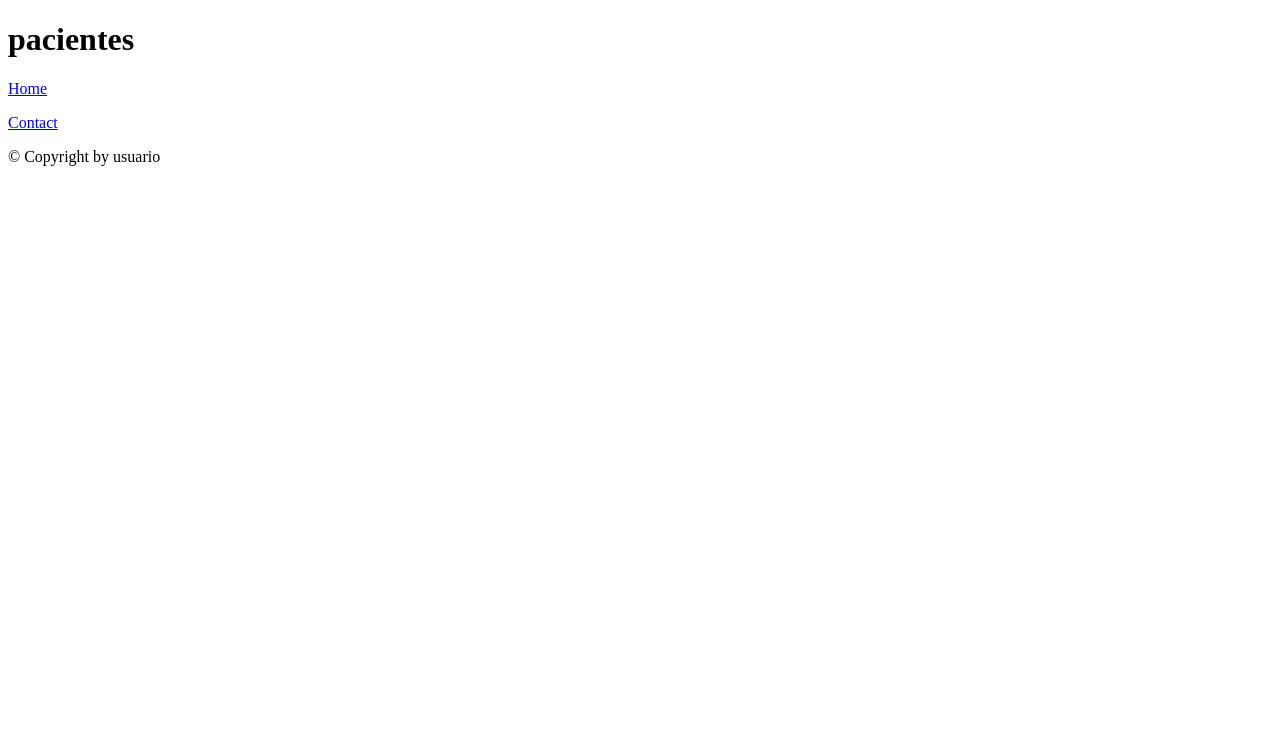
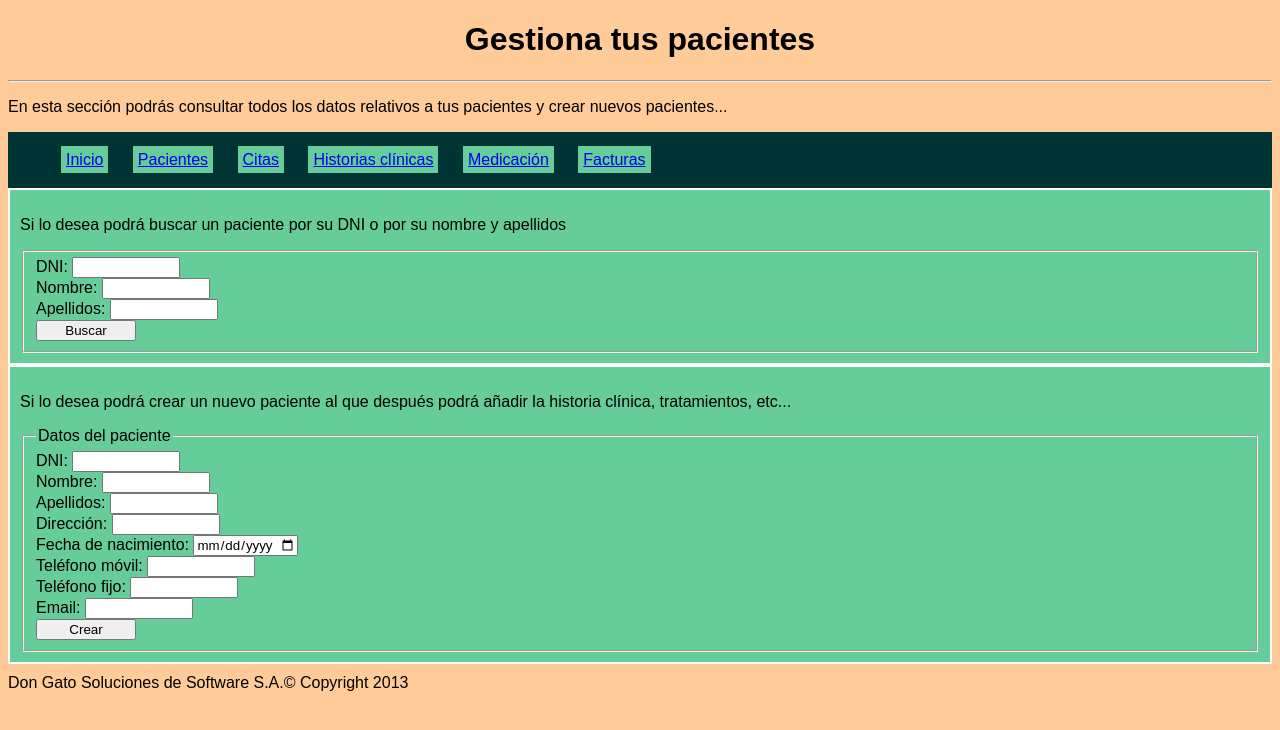
Before and after one commit to carlosmartineztoral/DonGato, a plain HTML site: page secciones/pacientes.html in a window 1280 px wide. Drawn offline with Linux system fonts and the light colour scheme.

Commit message:
Cambios en estilos .css, correccion de formularios y otros cambios menores

```diff
--- a/estilos/estilos.css
+++ b/estilos/estilos.css
@@ -1,3 +1,48 @@
+* {
+  font-family: Arial;
+}
+
 body {
+	background-color: #FFCC99;
+}
 
+h1 {
+	text-align: center;
 }
+
+nav {
+	background-color: #003333;
+	padding: 3px 3px 3px 3px;
+}
+
+li {
+  	display: inline;
+  	margin: 0 10px;
+	padding: 3px 3px 3px 3px;
+	border: 2px solid #66CC99;
+	background-color: #66CC99;
+}
+
+.formulario {
+	padding: 10px 10px 10px 10px;
+	border: 2px solid #FFFFFF;
+	background-color: #66CC99;
+}
+
+.texto_grande {
+	width: 1000px;
+	height: 150px;
+}
+
+.etiqueta {
+	text-align:right;
+	width:200px;
+}
+
+input {
+	width: 100px;
+}
+
+footer {
+	padding: 10px 3px 3px 0px;
+}
--- a/secciones/pacientes.html
+++ b/secciones/pacientes.html
@@ -1,40 +1,74 @@
 <!DOCTYPE html>
-<html lang="en">
+<html lang="es-ES">
 <head>
-  <meta charset="utf-8" />
-
-  <!-- Always force latest IE rendering engine (even in intranet) & Chrome Frame
-       Remove this if you use the .htaccess -->
-  <meta http-equiv="X-UA-Compatible" content="IE=edge,chrome=1" />
-
-  <title>pacientes</title>
-  <meta name="description" content="" />
-  <meta name="author" content="usuario" />
-
-  <meta name="viewport" content="width=device-width; initial-scale=1.0" />
-
-  <!-- Replace favicon.ico & apple-touch-icon.png in the root of your domain and delete these references -->
-  <link rel="shortcut icon" href="/favicon.ico" />
-  <link rel="apple-touch-icon" href="/apple-touch-icon.png" />
+	<meta charset="utf-8" />
+	<title>Pacientes</title>
+	<link rel="stylesheet" href="../estilos/estilos.css">
 </head>
-
 <body>
-  <div>
-    <header>
-      <h1>pacientes</h1>
-    </header>
-    <nav>
-      <p><a href="/">Home</a></p>
-      <p><a href="/contact">Contact</a></p>
-    </nav>
-
-    <div>
-
-    </div>
-
-    <footer>
-     <p>&copy; Copyright  by usuario</p>
-    </footer>
-  </div>
+	<h1>Gestiona tus pacientes</h1>
+	<hr>
+	<p>En esta sección podrás consultar todos los datos relativos a tus pacientes y crear nuevos pacientes...</p>
+	<nav>
+		<ul>
+			<li><a href="../index.html">Inicio</a></li>
+			<li><a href="pacientes.html">Pacientes</a></li>
+			<li><a href="citas.html">Citas</a></li>
+			<li><a href="historias.html">Historias clínicas</a></li>
+			<li><a href="medicacion.html">Medicación</a></li>
+			<li><a href="facturas.html">Facturas</a></li>
+		</ul>
+	</nav>
+	<div class="formulario">
+		<p>Si lo desea podrá buscar un paciente por su DNI o por su nombre y apellidos</p>
+		<form action="" method="POST">
+			<fieldset>
+				<label class="etiqueta" for="dni">DNI: </label>
+				<input type="text" name="dni">
+				<br>
+				<label for="nombre">Nombre: </label>
+				<input type="text" name="nombre">
+				<br>
+				<label for="apellidos">Apellidos: </label>
+				<input type="text" name="apellidos">
+				<br>
+				<input type="submit" name="buscar" value="Buscar">
+			</fieldset>
+		</form>
+	</div>
+	<div class="formulario">
+		<p>Si lo desea podrá crear un nuevo paciente al que después podrá añadir la historia clínica, tratamientos, etc...</p>
+		<form action="" method="POST">
+			<fieldset>
+				<legend>Datos del paciente</legend>
+				<label for="dni">DNI: </label>
+				<input type="text" name="dni">
+				<br>
+				<label for="nombre">Nombre: <label>
+				<input type="text" name="nombre">
+				<br>
+				<label for="apellidos">Apellidos: </label>
+				<input type="text" name="apellidos">
+				<br>
+				<label for="direccion">Dirección: </label>
+				<input type="text" name="direccion">
+				<br>
+				<label for="fecha_de_nacimiento">Fecha de nacimiento: </label>
+				<input type="date" name="fecha_de_nacimiento">
+				<br>
+				<label for="telefono_movil">Teléfono móvil: </label>
+				<input type="tel"  name="telefono_movil">
+				<br>
+				<label for="telefono_fijo">Teléfono fijo: </label>
+				<input type="tel"  name="telefono_fijo">
+				<br>
+				<label for="email">Email: </label>
+				<input type="email" name="email">
+				<br>
+				<input type="submit" name="crear" value="Crear">
+			</fieldset>
+		</form>
+	</div>
 </body>
+<footer>Don Gato Soluciones de Software S.A.&copy; Copyright 2013</footer>
 </html>
```
Also changed, not shown: index.html (+21 -34 lines), secciones/citas.html (+18 -34 lines), secciones/historias.html (+76 -34 lines).
